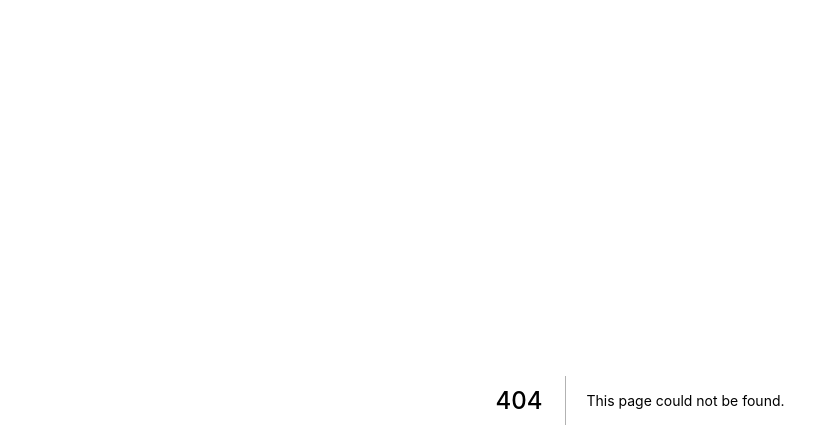
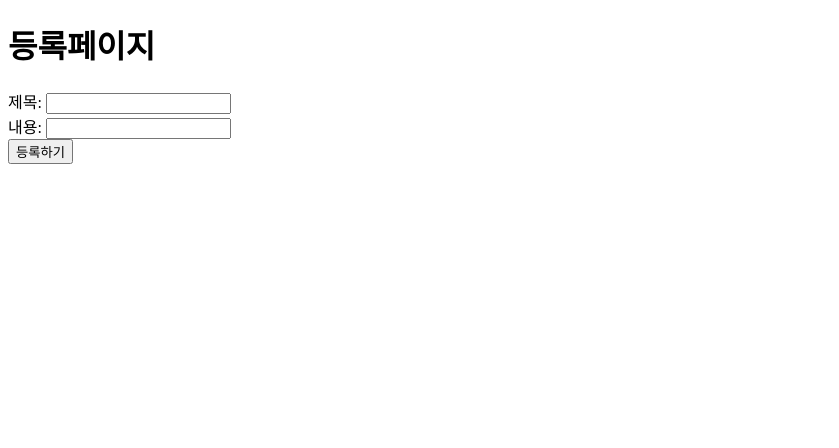
Before and after one commit to minngaeng/aa, a Next.js app in the folder class/: page /section09/09-02-board-component-new in a window 1280 px wide. Before the commit this address had no page. Shown: the top 448 px of the page, without its empty margins (0-839 px from the left). Built offline with nearby package versions, Linux system fonts and the light colour scheme.

Commit message:
board-component-edit/new

```diff
--- /dev/null
+++ b/class/pages/section09/09-02-board-component-new/index.js
@@ -0,0 +1,8 @@
+import BoardComponent from '@/src/components/units/board/09-board-coponent';
+
+export default function BorardNewPage() {
+  return (
+    // <BoardComponent name="등록" />
+    <BoardComponent isEdit={false} />
+  );
+}
--- /dev/null
+++ b/class/src/components/units/board/09-board-coponent/index.js
@@ -0,0 +1,14 @@
+export default function BoardComponent(props) {
+  return (
+    <div>
+      <h1>{props.isEdit ? "수정" : "등록"}페이지</h1>
+      {/* <h1>{props.name}페이지</h1> */}
+      제목: <input />
+      <br />
+      내용: <input />
+      <br />
+      {/* <button>{props.name}하기</button> */}
+      <button>{props.isEdit ? "수정" : "등록"}하기</button>
+    </div>
+  );
+}
```
Also changed, not shown: class/pages/section09/09-02-board-component-edit/index.js (added, +8 -0 lines).
